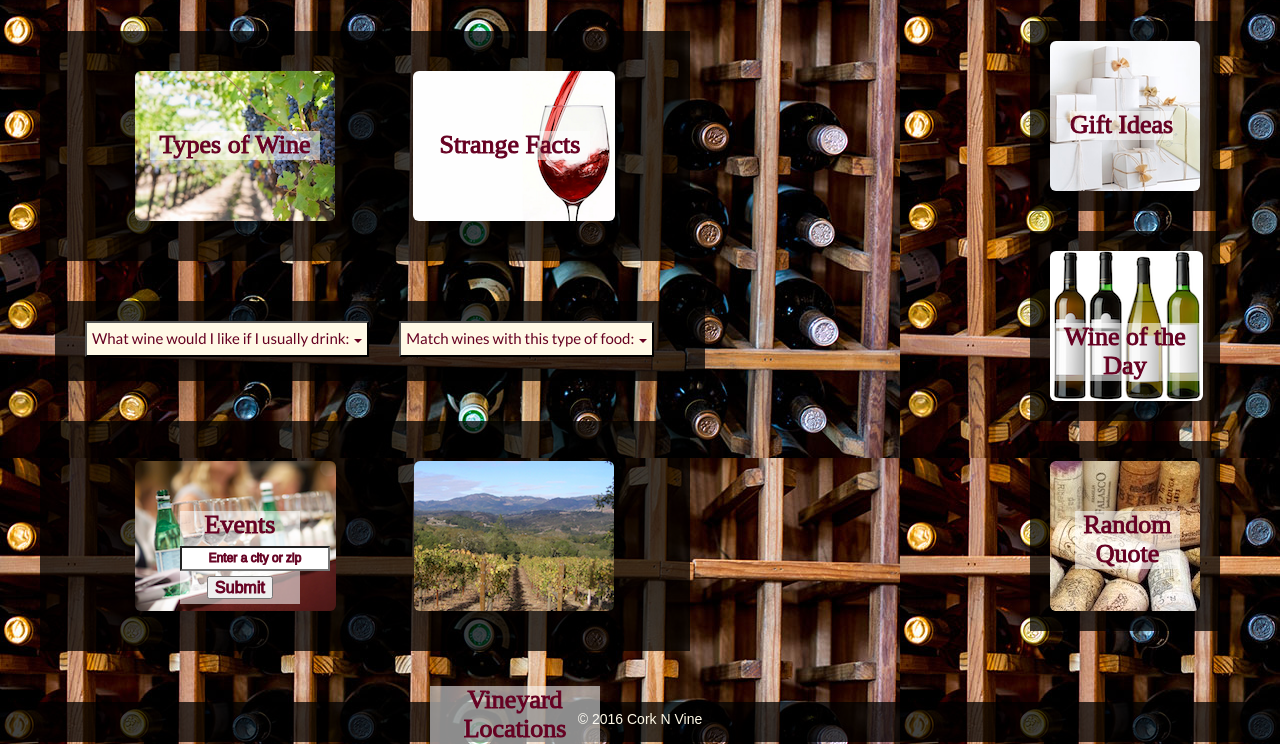
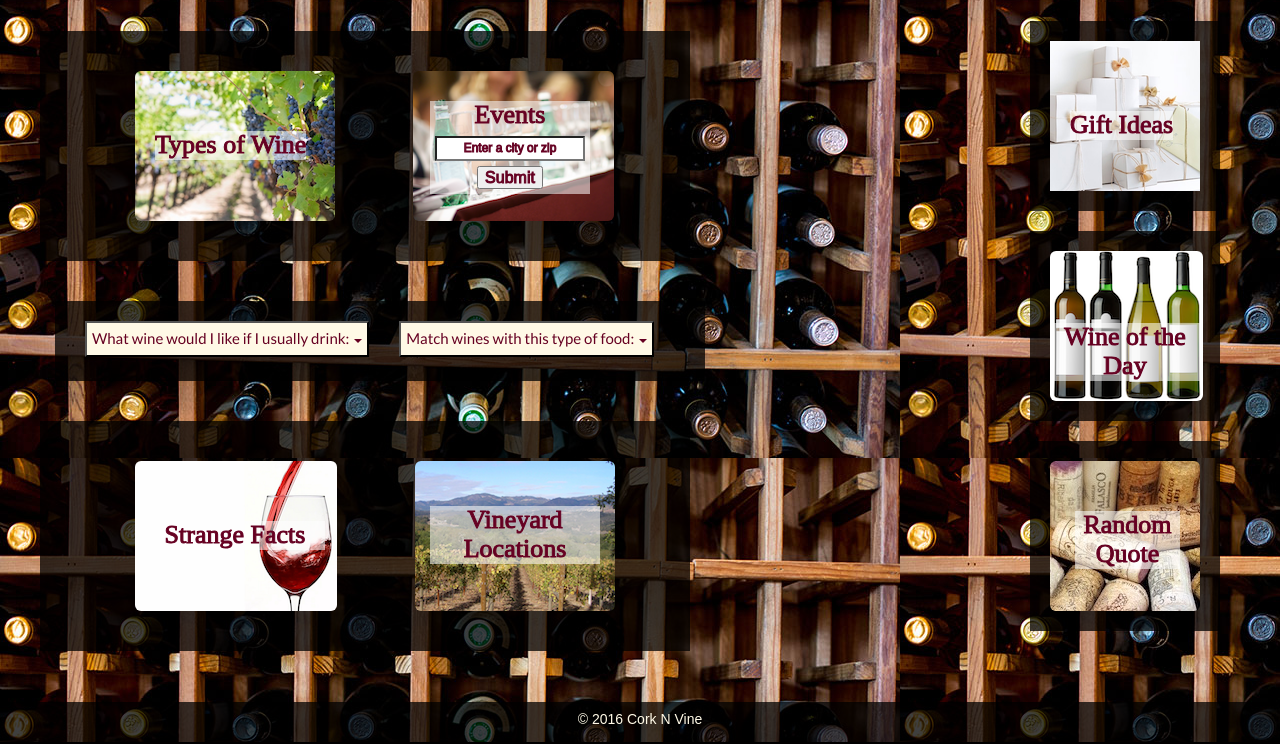
Before and after one commit to DaveSpeak/CorkNVine, a PHP site: page / in a window 1280 px wide. Shown: the part 142-886 px from the top of the page. Run offline with PHP 8.4, Linux system fonts and the light colour scheme; some libraries are stand-ins or nearby versions; some web fonts are replaced.

Commit message:
redo updates

```diff
--- a/assets/css/style.css
+++ b/assets/css/style.css
@@ -122,17 +122,22 @@ h6 {
   padding-top: 10px;
 }
 
+#region {
+    margin-left: 95px;
+    margin-top: 80px;
+}
+
 #types {
   margin-left: 90px;
-  margin-top: 80px;
+  margin-top: 90px;
   width: 170px;
   text-align: center;
 }
 
-#strange {
+#events {
   margin-left: 370px;
   width: 160px;
-  margin-top: -110px;
+  margin-top: -140px;
 }
 
 #main-list>li {
@@ -199,7 +204,7 @@ li>a {
 #vineyards {
   margin-left: 370px;
   width: 170px;
-  margin-top: 55px;
+  margin-top: 65px;
 }
 
 input#location-input {
@@ -217,10 +222,10 @@ button#addLocation {
   font-family: Arial;
 }
 
-#events {
-  margin-left: 120px;
-  width: 120px;
-  margin-top: 70px;
+#strange {
+  margin-left: 85px;
+  width: 180px;
+  margin-top: 80px;
 }
 
 ul.sidebar>li {
@@ -239,7 +244,7 @@ ul.sidebar>li {
   margin-top: 20px;
 }
 
-#gifts {
+#giftsI {
   margin-top: 70px;
   margin-left: 20px;
 }
--- a/assets/javascript/mainP.js
+++ b/assets/javascript/mainP.js
@@ -1,27 +1,4 @@
-var listGift = ['<a href="gifts.html">Gift</a>', 'blah', 'blah'];
-var giftList = Math.floor(Math.random() * listGift.length);
 
-var listWine = ['<a href="wineDay.html">Wine of the Day</a>', 'blah', 'blah'];
-var wineList = Math.floor(Math.random() * listWine.length);
-
-
-    if (document.readyState != 'loading'){
-    start();
-} else {
-    document.addEventListener('DOMContentLoaded', gifting);
-}
-
-function gifting() {
-
-
-drop = new Drop({
-        target: document.querySelector('#gifting'),
-        content: listGift[0],
-        position: 'center center',
-        openOn: 'hover',
-        classes: 'drop-theme-arrows-bounce-dark'
-    });
-};
 
     if (document.readyState != 'loading'){
     start();
@@ -30,17 +7,126 @@ drop = new Drop({
 }
 
 function wining() {
-
 drop = new Drop({
         target: document.querySelector('#dayWine'),
-        content: listWine[0],
+        content: "wine!",
         position: 'center center',
         openOn: 'hover',
         classes: 'drop-theme-arrows-bounce-dark'
     });
+// drop = new Drop({
+//         target: document.querySelector('#gifting'),
+//         content: listGift[0],
+//         position: 'center center',
+//         openOn: 'hover',
+//         classes: 'drop-theme-arrows-bounce-dark'
+//     });
 };
 
+// function go() {
+//    $('#randomQ').on('mouseover', function(){
+//     var quotes = ['“In victory, you deserve Champagne. In defeat you need it.” ― Napoleon Bonaparte',
+//        '“Beer is made by men, wine by God.”― Martin Luther',
+//        '“I cook with wine, sometimes I even add it to the food.” ― W.C. Fields',
+//        '“It takes a lot of good beer to make great wine” ― Brian O’Donnell, Winemaker of Belle Pente',
+//        '“Either give me more wine or leave me alone.” - Rumi',
+//        '“What wine goes with Captain Crunch?” - George Carlin',
+//        '“Wine is the most healthful and most hygienic of beverages.” -  Louis Pasteur',
+//        '“Anyone who tries to make you believe that he knows all about wines is obviously a fake.” -  Leon Adams',
+//        '“A man will be eloquent if you give him good wine.” – Ralph Waldo Emerson',
+//        '“One of the disadvanages of wine is that it makes a man mistake words for thoughts.” – Samuel Johnson',
+//        '“When it came to writing about wine, I did what almost everybody does – faked it” – Art Buchwald',
+//        '“Wine makes daily living easier, less hurried, with fewer tensions and more tolerance.” – Benjamin Franklin',
+//        '“My only regret in life is that I did not drink more wine.” – Ernest Hemingway',
+//        '“There can never be any substitute for your own palate nor any better education than tasting the wine yourself.” – Robert Parker'];
+//   choices = Math.floor(Math.random() * quotes.length);
+//             quote = quotes[choices];
+//             });
+//  drop = new Drop({
+//         target: document.querySelector('#front-quote'),
+//         content: quote,
+//         position: 'center center',
+//         openOn: 'hover',
+//         classes: 'drop-theme-arrows-bounce-dark'
+//     });
+// }
+
 $(document).ready(function() {
+
+  var info;
+  var wineImage;
+
+function chooseWine() {
+
+
+        var queryURL = "http://api.snooth.com/wines/?akey=wy1wfb4xvzcqbqhvvxf5yay3z8yt9vynuftd6n80bi9y9f56&q=wine&n=1&sr";
+
+        $.ajax({
+            url: queryURL,
+            dataType: "json",
+            // data: {
+            //   name: value,
+            //   image: value},
+            method: 'GET'
+          })
+
+          .done(function(response) {
+             var info = response.wines;
+
+            console.log("info = " + info);
+            //  results = response.wines;
+             var nameW = info.name;
+            var imageW = info.image;
+
+             console.log("name = " + nameW);
+            console.log("image = " + imageW);
+            var imageWine = $('<img>').attr('src', imageW);
+            var nameWine = $('<h1>').html(nameW);
+            var dayW = $('<div>').append(imageWine).append(nameWine);
+
+            // //  [what does the api call the info array at beginning NOT data so not response, data but response, wine]
+            // // results = response.wine;
+
+            //       // var wineDiv = $('<div class="wine">');
+            //       var name = response.name;
+            //       var image = response.image;
+            //      console.log("name = " + name);
+            //      console.log("image = " + image);
+
+// console.log(
+
+            });
+
+//
+
+//     if (document.readyState != 'loading'){
+//     start();
+// } else {
+//     document.addEventListener('DOMContentLoaded', wining);
+// }
+// var listWine;
+// function wining() {
+
+// drop = new Drop({
+//         target: document.querySelector('#dayWine'),
+//         content: dayW.html(dayW),
+//         position: 'center center',
+//         openOn: 'hover',
+//         classes: 'drop-theme-arrows-bounce-dark'
+//     });
+// drop = new Drop({
+//         target: document.querySelector('#wineDay'),
+//         content: dayW,
+//         position: 'center center',
+//         openOn: 'hover',
+//         classes: 'drop-theme-arrows-bounce-dark'
+//     });
+
+// };
+};
+chooseWine();
+
+// $(document).ready(function() {
 
     var quotes = ['“In victory, you deserve Champagne. In defeat you need it.” ― Napoleon Bonaparte',
        '“Beer is made by men, wine by God.”― Martin Luther',
@@ -64,5 +150,57 @@ $(document).ready(function() {
             $("#quote-back").html(quote);
             console.log(quote);
         });
+// var listGift = ['<a href="gifts.html">Gift</a>', 'blah', 'blah'];
+// var giftList = Math.floor(Math.random() * listGift.length);
 
+
+
+
+// var results;
+
+//         var queryURL = "http://api.snooth.com/wines/?akey=wy1wfb4xvzcqbqhvvxf5yay3z8yt9vynuftd6n80bi9y9f56&q=wine&n=1&sr";
+
+//         $.ajax({
+//             url: queryURL,
+//             method: 'GET'
+//           })
+
+//           .done(function(response) {
+//              results = response.wine;
+//              var nameW = response.name;
+//             var imageW = response.image;
+//             var imageWine = $('<img>').attr('src', imageW);
+//             var nameWine = $('<h1>').html(nameW);
+//             var dayW = $('<div>').append(imageWine).append(nameWine);
+
+//             //  [what does the api call the info array at beginning NOT data so not response, data but response, wine]
+//             // results = response.wine;
+
+//                   // var wineDiv = $('<div class="wine">');
+//                   var name = response.name;
+//                   var image = response.image;
+//                  console.log("name = " + name);
+//                  console.log("image = " + image);
+
+// // console.log(
+
+//             });
+          // console.log("response.wine = " + response.data);
+
+        console.log("name = " + name);
+
+            // wine = response.data;
+            // wine.append(listWine[0]);
+          // };
+
+// console.log("listWine = " + listWine)
+// $(document).on('hover', '#wineDay', wineInfo);
+// };
 });
+// drop = new Drop({
+//         target: document.querySelector('#wineDay'),
+//         content: dayW,
+//         position: 'center center',
+//         openOn: 'hover',
+//         classes: 'drop-theme-arrows-bounce-dark'
+//     });
--- a/index.html
+++ b/index.html
@@ -12,10 +12,12 @@
 
   <script src="https://ajax.googleapis.com/ajax/libs/jquery/1.12.4/jquery.min.js"></script>
   <script src="http://maxcdn.bootstrapcdn.com/bootstrap/3.3.7/js/bootstrap.min.js"></script>
+  <script src="assets/javascript/app.js"></script>
+  <script src="assets/javascript/mainP.js"></script>
+  <script src="http://maxcdn.bootstrapcdn.com/bootstrap/3.3.7/js/bootstrap.min.js"></script>
+  <link rel="stylesheet" href="drop-theme-hubspot-popovers.css">
+    <script type="text/javascript" src="composer.json"></script>
 
-   <script src="assets/javascript/mainP.js"></script>
-<!--   <script src="http://maxcdn.bootstrapcdn.com/bootstrap/3.3.7/js/bootstrap.min.js"></script>
- -->  <link rel="stylesheet" href="drop-theme-hubspot-popovers.css">
   <script src="assets/javascript/tether.min.js"></script>
   <script src="assets/javascript/drop.min.js"></script>
 
@@ -57,9 +59,13 @@
         <div class="col-xs-7">
           <ul class="main">
             <li>
-              <a href="types.html"><h3 id="types">Types of Wine</h3><img src="assets/images/purple-grapes.png" class="img-group" alt=""></a>
+              <a href="types.html"><h3 id="region">Types of Wine</h3><img src="assets/images/purple-grapes.png" class="img-group" alt=""></a>
+               <h3 id="events">Events<form id="player-form">
+                  <div id="location"><input type="text" id="location-input" placeholder="Enter a city or zip">
+                    <button type="submit" id="addLocation">Submit<a href="events.html"></button></div></h3>
+                     <a href="events.html"><img src="assets/images/tasting.png" class="img-group" alt=""></a>
+              </form></h3>
 
-              <a href="facts.html"><h3 id="strange">Strange Facts</h3><img src="assets/images/red-wine.png" class="img-group" alt=""></a>
 
              <!--  <a href="facts.html" id="strange"><h3 id="facts">Strange Facts</h3></a><img src="assets/images/red-wine.png" class="img-group" alt=""></a> -->
             </li>
@@ -71,31 +77,56 @@
                   <span class="caret"></span></button>
 
                     <ul class="dropdown-menu" id="drinkmatchlist">
-                    </ul>
+<!--                       <li><p class='drinkMatch' value='vodka-straight'>Vodka straight or with water/club soda</p></li>
+                      <li><p class='drinkMatch' value='vodka-sweet'>Vodka with sweet mixer</p></li>
+                      <li><p class='drinkMatch' value='vodka-sour'>Vodka with sour mixer</p></li>
+                      <li><p class='drinkMatch' value='scotch'>Scotch straight or with water/club soda</p></li>
+                      <li><p class='drinkMatch' value='rum-straight'>Rum straight or with water/club soda</p></li>
+                      <li><p class='drinkMatch' value='rum-sweet'>Rum with sweet mixer</p></li>
+                      <li><p class='drinkMatch' value='rum-sour'>Rum with sour mixer</p></li>
+                      <li><p class='drinkMatch' value='gin-straight'>Gin straight or with water/club soda</p></li>
+                      <li><p class='drinkMatch' value='gin-sweet'>Gin with sweet mixer</p></li>
+                      <li><p class='drinkMatch' value='gin-sour'>Gin with sour mixer</p></li>
+                      <li><p class='drinkMatch' value='tequila-straight'>Tequila straight</p></li>
+                      <li><p class='drinkMatch' value='tequila-sweet'>Tequila with sweet mixer</p></li>
+                      <li><p class='drinkMatch' value='tequila-sour'>Tequila with sour mixer</p></li>
+                      <li><p class='drinkMatch' value='lager'>Lager</p></li>
+                      <li><p class='drinkMatch' value='ale'>Ale</p></li>
+                      <li><p class='drinkMatch' value='beer'>Beer</p></li>
+                      <li><p class='drinkMatch' value='hard-lemonade'>Hard Lemonade or Hard Iced Tea</p></li>
+                      <li><p class='drinkMatch' value='other'>Other</p></li>
+ -->                    </ul>
               </div>
 
               <div class="dropdown">
                 <button class="dropdown-toggle" type="button" data-toggle="dropdown">Match wines with this type of food:
                   <span class="caret"></span></button>
                     <ul class="dropdown-menu" id="right-side">
-                   </ul>
+
+<!--                       <li><a href="#">Red Meat</a></li>
+                      <li><a href="#">Poultry</a></li>
+                      <li><a href="#">Fish</a></li>
+                      <li><a href="#">Light meal or appetizers</a></li>
+                      <li><a href="#">Salty</a></li>
+                      <li><a href="#">Tart</a></li>
+                      <li><a href="#">Spicy</a></li>
+                      <li><a href="#">Sweet with chocolate</a></li>
+                      <li><a href="#">Other sweets</a></li>
+ -->                    </ul>
               </div>
             </li>
 
             <li>
-<!--             <a href="events.html"><h3 id="events">Events</h3></a>
- -->
- 				<h3 id="events">Events<form id="player-form">
-                	<div id="location"><input type="text" id="location-input" placeholder="Enter a city or zip">
-                    <button type="submit" id="addLocation">Submit<a href="events.html"></button></div>
-            	</h3></form>
+            <!-- <a href="events.html"><h3 id="events">Events</h3></a> -->
+            <a href="facts.html"><h3 id="strange">Strange Facts</h3>
+
               <a href="map.html"><h3 id="vineyards">Vineyard Locations</h3></a>
                <!--  <div id="location"><input type="text" id="location-input" placeholder="Enter a city or zip">
                     <button type="submit" id="addLocation">Submit<a href="vineyards.html"></button></div> -->
 
              <!--  </h3></form> -->
-
-              <a href="events.html"><img src="assets/images/tasting.png" class="img-group" alt=""></a>
+  <a href="facts.html"><img src="assets/images/red-wine.png" class="img-group" alt=""></a>
+             <!--  <a href="events.html"><img src="assets/images/tasting.png" class="img-group" alt=""></a> -->
                 <a href="map.html"><img src="assets/images/vineyard.png" class="img-group" alt=""></a>
             </li>
         </div>
@@ -106,9 +137,7 @@
               <li>
                 <div class="card-container">
                  <!--  <div class="card"> -->
-
-
-                    <div id="gifting"><h3 id="gifts">Gift Ideas</h3><img src="assets/images/gifts.png"  alt=""></a>
+                    <a href="gifts.html"><div id="gifting"><h3 id="giftsI">Gift Ideas</h3><img src="assets/images/gifts.png"  alt=""></a>
                     </div>
                 </div>
               </li>
@@ -124,10 +153,10 @@
               <li>
                 <div class="card-container">
                   <div class="card">
-                    <div class="front"><h3 id="randomQ">Random Quote</h3><a href=""><img src="assets/images/cork.png" alt=""></a>
+                    <div class="front" id="front-quote"><h3 id="randomQ">Random Quote</h3><a href=""><img src="assets/images/cork.png" alt=""></a>
                     </div>
 
-                    <div class="back"><h6 id="quote-back"></h6>
+                    <div class="back" id="quote-back">
                     </div>
                   </div>
                 </div>
@@ -144,7 +173,7 @@
         </footer>
       </footer>
     </div>
-  <script src="https://www.gstatic.com/firebasejs/3.3.0/firebase.js"></script>
-  <script type="text/javascript" src="assets/javascript/app.js"></script>
+  <!-- <script src="https://www.gstatic.com/firebasejs/3.3.0/firebase.js"></script>
+  <script type="text/javascript" src="assets/javascript/app.js"></script> -->
 </body>
 </html>
```
Also changed, not shown: mainP.js (deleted, +0 -19 lines).
